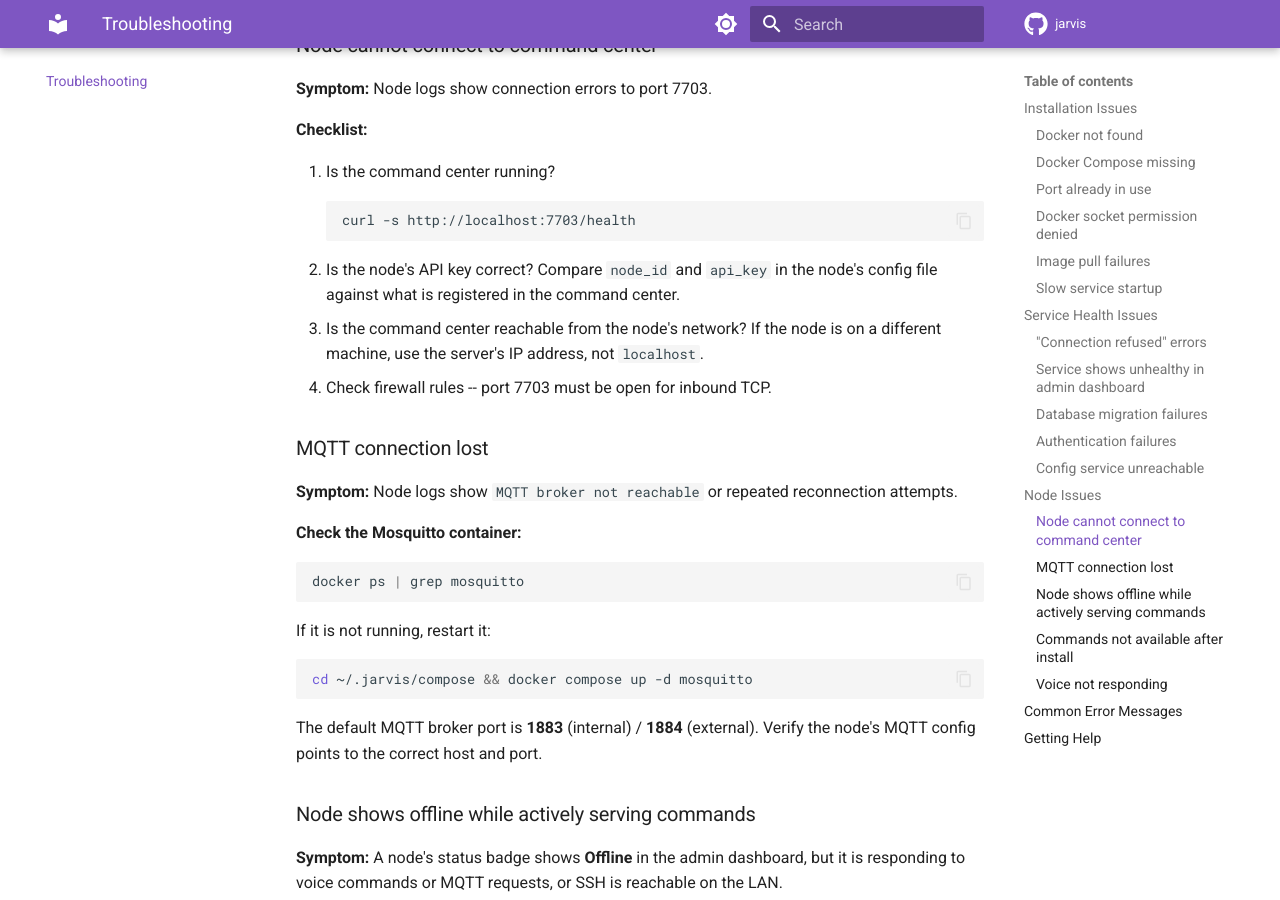
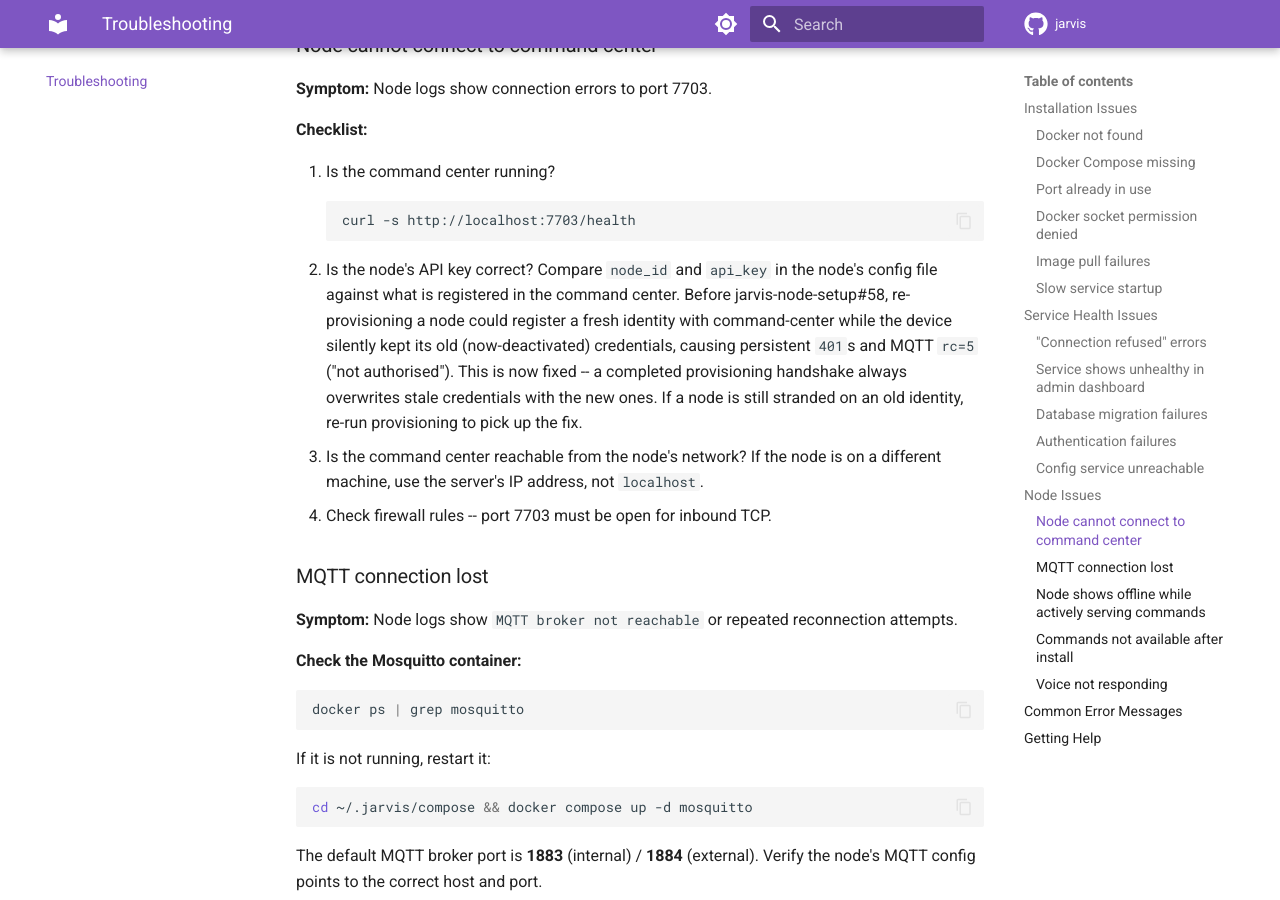
Before and after one commit to alexberardi/jarvis-docs, an MkDocs documentation site: the page built from docs/troubleshooting/index.md, in a window 1280 px wide and 900 px high, scrolled down 5470 px. Built offline with MkDocs 1.6.1 and Material for MkDocs 9.7.7, drawn with Linux system fonts in a browser that asks for light colours; comment, search, counter and statistics services are not loaded.

Commit message:
docs(jarvis-node-setup): sync from #58
Documents that re-provisioning now correctly overwrites stale node credentials.

````diff
--- a/docs/troubleshooting/index.md
+++ b/docs/troubleshooting/index.md
@@ -244,7 +244,7 @@ docker exec jarvis-postgres pg_isready -U postgres
     ```bash
     curl -s http://localhost:7703/health
     ```
-2. Is the node's API key correct? Compare `node_id` and `api_key` in the node's config file against what is registered in the command center.
+2. Is the node's API key correct? Compare `node_id` and `api_key` in the node's config file against what is registered in the command center. Before jarvis-node-setup#58, re-provisioning a node could register a fresh identity with command-center while the device silently kept its old (now-deactivated) credentials, causing persistent `401`s and MQTT `rc=5` ("not authorised"). This is now fixed -- a completed provisioning handshake always overwrites stale credentials with the new ones. If a node is still stranded on an old identity, re-run provisioning to pick up the fix.
 3. Is the command center reachable from the node's network? If the node is on a different machine, use the server's IP address, not `localhost`.
 4. Check firewall rules -- port 7703 must be open for inbound TCP.
 
````
